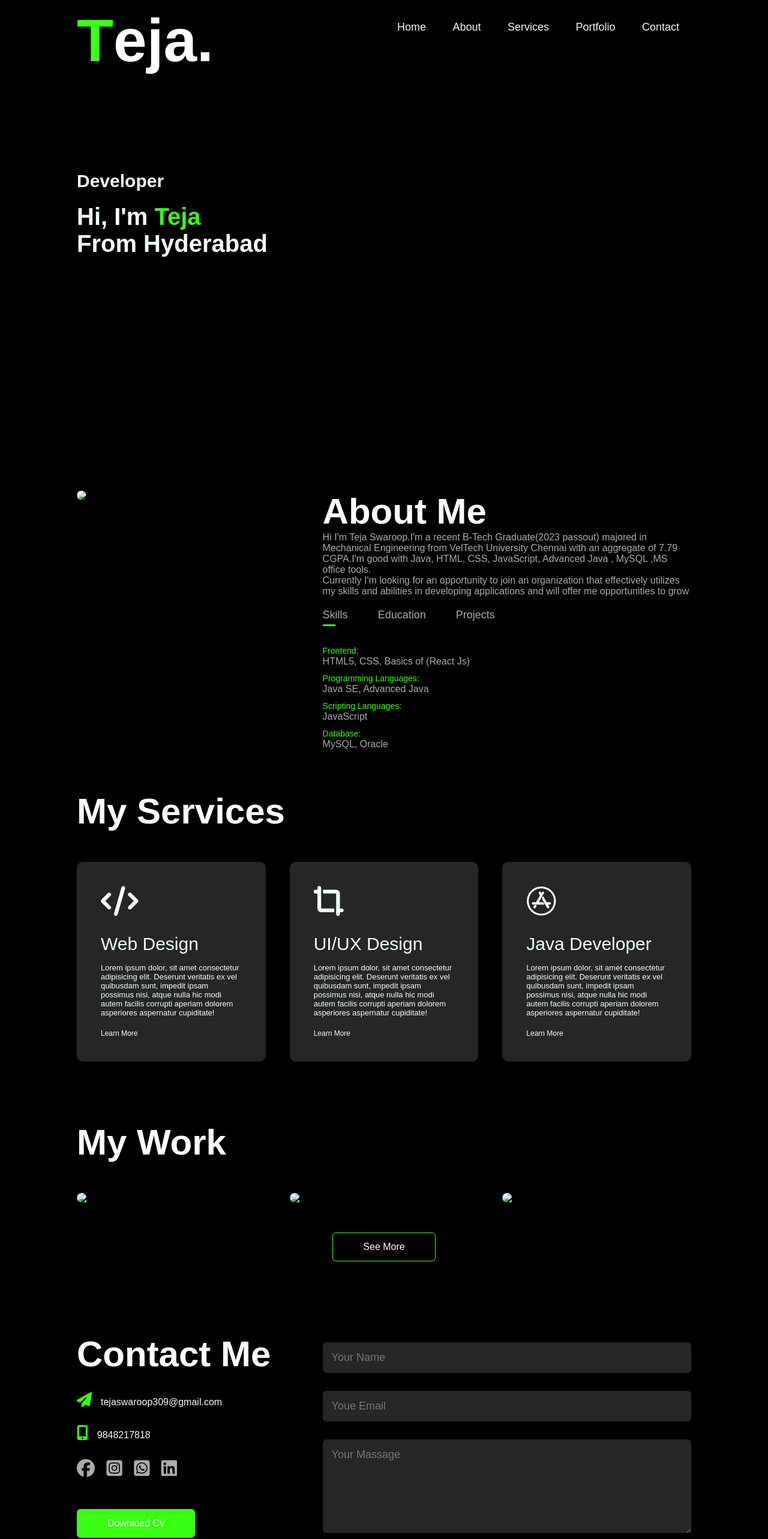
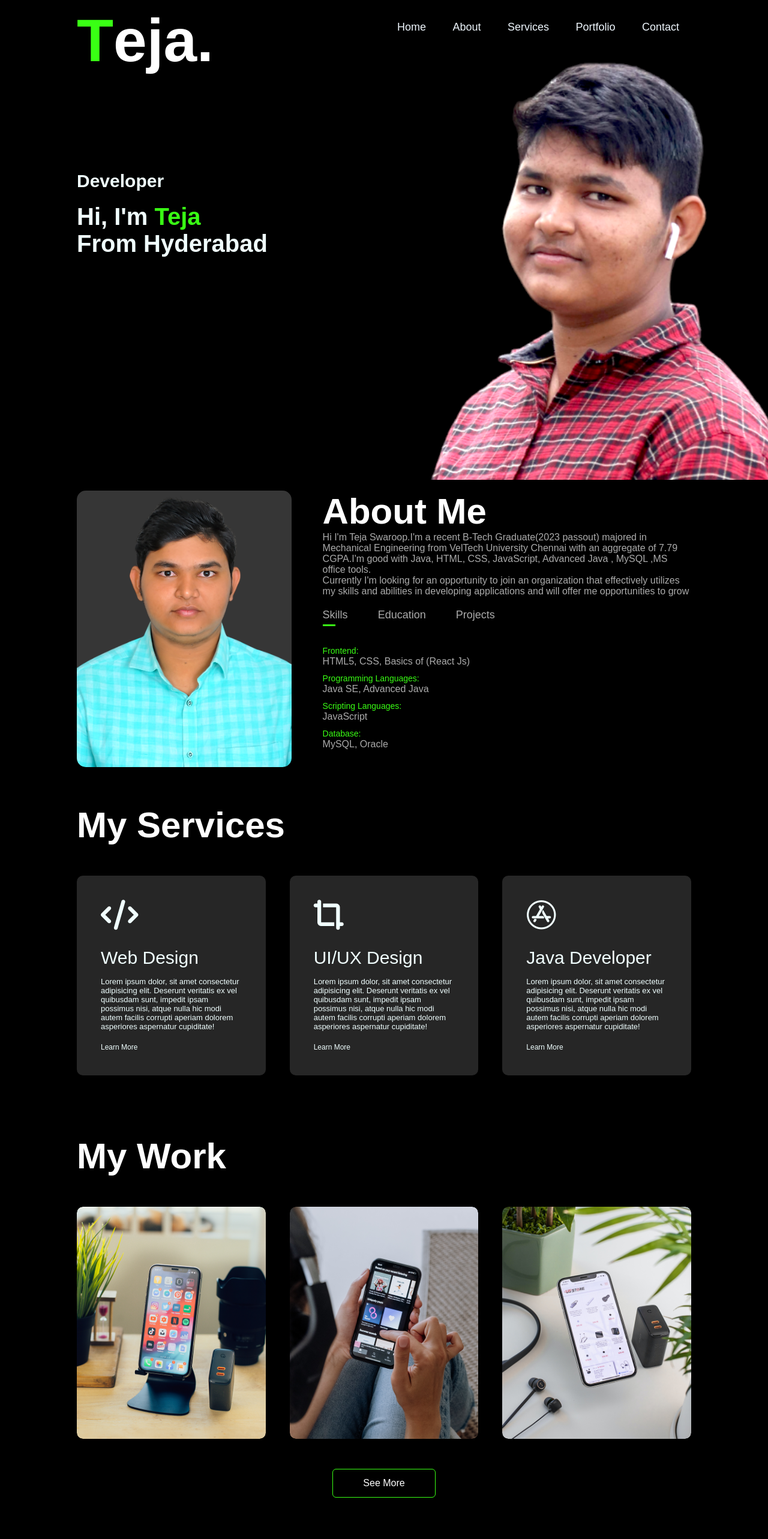
Before and after one commit to TejaSwaroop1109/MyPortfolio, a plain HTML site: page index.html in a window 1280 px wide. Shown: the top 2566 px of the page at 60% size. Drawn offline with Linux system fonts and the light colour scheme.

Commit message:
added index.html

```diff
--- a/index.html
+++ b/index.html
@@ -21,7 +21,7 @@
         #header{
             width: 100%;
             height: 100vh;
-            background-image: url(images/background1.png);
+            background-image: url(background1.png);
             background-size: cover;
             background-position: center;
         }
@@ -330,7 +330,7 @@
         }
         @media only screen and (max-width: 600px){
             #header{
-                background-image: url(images/Mobile-background\ .jpg);
+                background-image: url(Mobile-background\ .jpg);
             }
             .header-text{
                 margin-top: 100%;
@@ -422,7 +422,7 @@
         <div class="container">
             <div class="row">
                 <div class="about-col-1">
-                    <img src="images/My pic.png">
+                    <img src="My pic.png">
                 </div>
                 <div class="about-col-2">
                     <h1 class="sub-title">About Me</h1>
@@ -491,7 +491,7 @@
             <h1 class="sub-title">My Work</h1>
             <div class="work-list">
                 <div class="work">
-                    <img src="images/work-1.png">
+                    <img src="work-1.png">
                     <div class="layer">
                         <h3>Social Media App</h3>
                         <p>The app connects you to the talented people around the world.Download it from play store</p>
@@ -499,7 +499,7 @@
                     </div>
                 </div>
                 <div class="work">
-                    <img src="images/work-2.png">
+                    <img src="work-2.png">
                     <div class="layer">
                         <h3>Music App</h3>
                         <p>The app connects you to the talented people around the world.Download it from play store</p>
@@ -507,7 +507,7 @@
                     </div>
                 </div>
                 <div class="work">
-                    <img src="images/work-3.png">
+                    <img src="work-3.png">
                     <div class="layer">
                         <h3>Online Shopping App</h3>
                         <p>The app connects you to the talented people around the world.Download it from play store</p>
@@ -532,7 +532,7 @@
                         <a href="https://web.whatsapp.com/+91 9848217818"><i class="fa-brands fa-square-whatsapp"></i></a>
                         <a href="https://www.linkedin.com/in/teja-swaroop-b32688236/"><i class="fa-brands fa-linkedin"></i></a>
                     </div>
-                    <a href="images/TEJA SWAROOP.pdf" download class="btn btn2">Download Cv</a>
+                    <a href="TEJA SWAROOP.pdf" download class="btn btn2">Download Cv</a>
                 </div>
                 <div class="contact-right">
                     <form name="submit-to-google-sheet">
```
